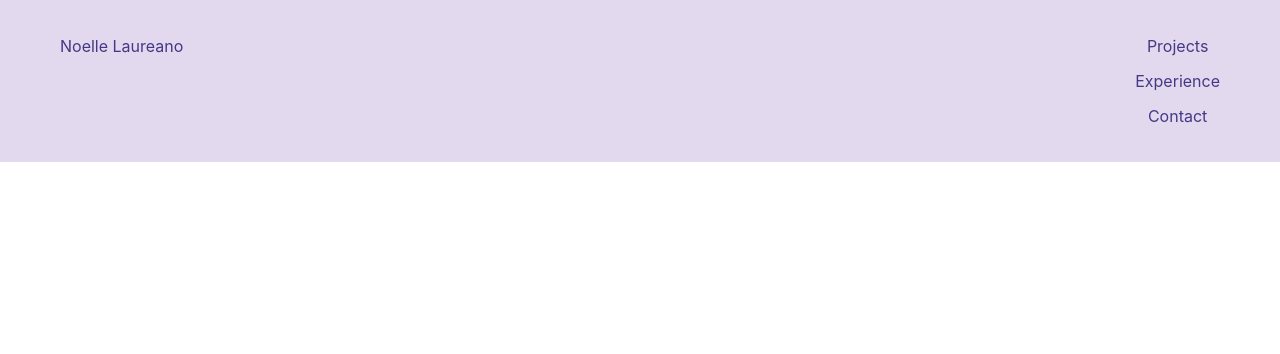
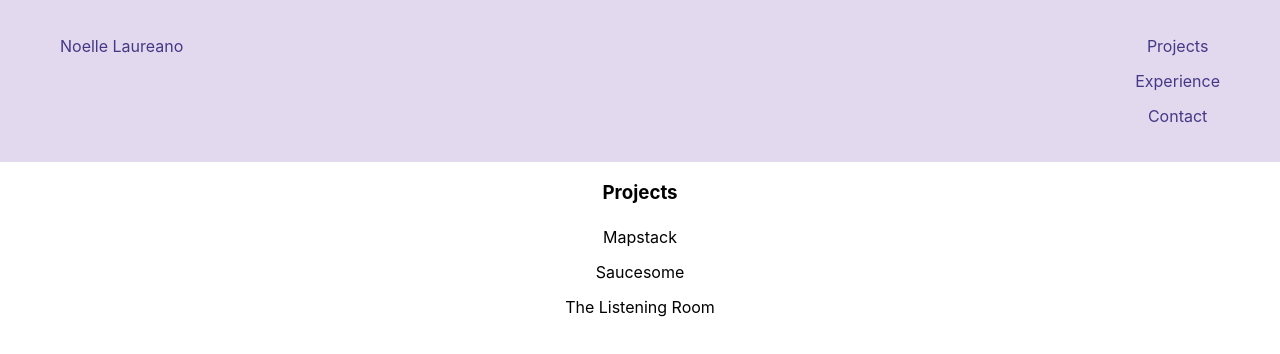
Before and after one commit to nrl240/demo-react-router, a React (Create React App) app: page /projects in a window 1280 px wide. Shown: the top 354 px of the page. Built offline with nearby package versions, Linux system fonts and the light colour scheme.

Commit message:
starting point ready

```diff
--- a/package.json
+++ b/package.json
@@ -5,6 +5,7 @@
   "dependencies": {
     "react": "^16.10.1",
     "react-dom": "^16.10.1",
+    "react-router-dom": "^5.2.0",
     "react-scripts": "3.1.2"
   },
   "scripts": {
--- a/src/App.js
+++ b/src/App.js
@@ -1,4 +1,5 @@
 import React from 'react'
+import { Route, Link } from 'react-router-dom'
 
 import './App.css'
 
@@ -11,15 +12,20 @@ function App() {
       <nav>
         <ul>
           <div className='nav-name'>
-            <li><a href='/'>Noelle Laureano</a></li>
+            <li><Link to='/'>Noelle Laureano</Link></li>
           </div>
           <div className='nav-menu'>
-            <li><a href='/projects'>Projects</a></li>
-            <li><a href='/experience'>Experience</a></li>
-            <li><a href='/contact'>Contact</a></li>
+            <li><Link to='/projects'>Projects</Link></li>
+            <li><Link to='/experience'>Experience</Link></li>
+            <li><Link to='/contact'>Contact</Link></li>
           </div>
         </ul>
       </nav>
+
+      <Route exact path='/' component={Bio} />
+      <Route path='/projects' component={Projects} />
+      <Route path='/experience' component={Experience} />
+      <Route path='/contact' component={Contact} />
 
     </div>
   )
--- a/src/index.js
+++ b/src/index.js
@@ -1,11 +1,14 @@
 import React from 'react'
 import ReactDOM from 'react-dom'
+import { BrowserRouter as Router } from 'react-router-dom'
 
 import './index.css'
 import App from './App'
 
 
 ReactDOM.render(
-  <App />,
+  <Router>
+    <App />
+  </Router>,
   document.getElementById('root')
 )
```
Also changed, not shown: 1 other file (tests, documents, lock files or other folders).
